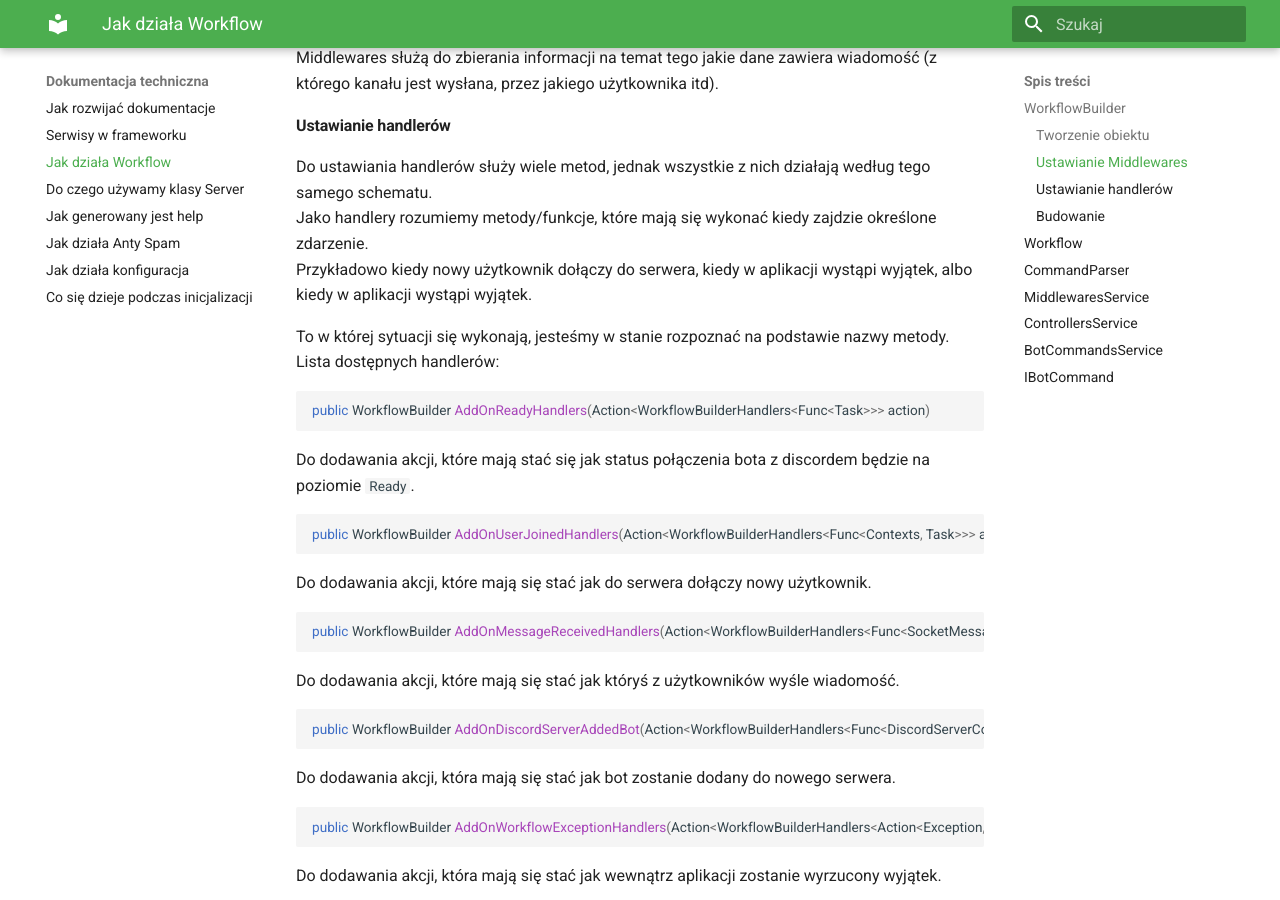
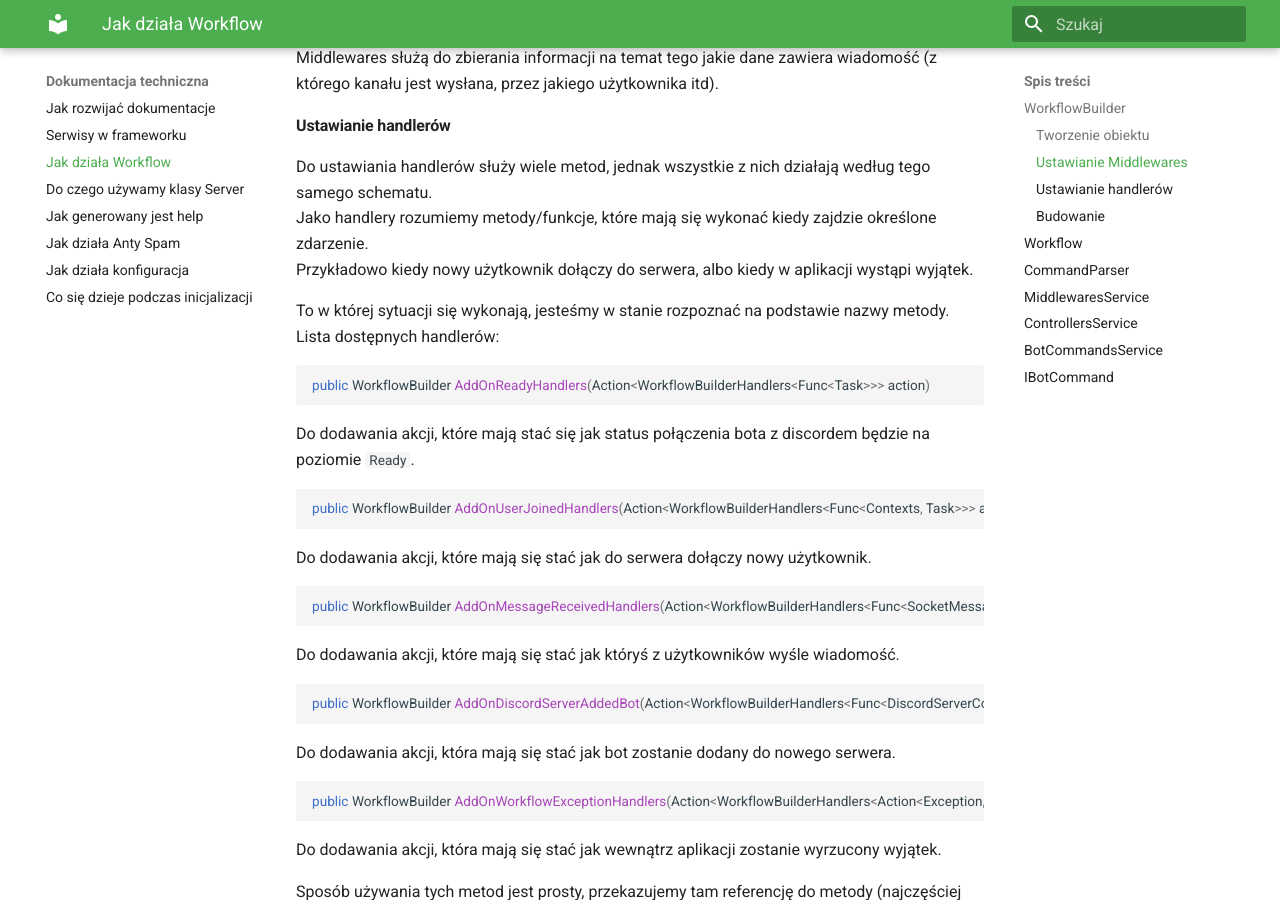
Before and after one commit to Devscord-Team/Watchman, an MkDocs documentation site: the page built from docs/134-workflow.md, in a window 1280 px wide and 900 px high, scrolled down 2479 px. Built offline with MkDocs 1.6.1 and Material for MkDocs 9.7.7, drawn with Linux system fonts in a browser that asks for light colours.

Commit message:
usuniecie powtarzającego się tekstu

```diff
--- a/docs/134-workflow.md
+++ b/docs/134-workflow.md
@@ -100,7 +100,7 @@ Middlewares służą do zbierania informacji na temat tego jakie dane zawiera  w
 #### Ustawianie handlerów
 Do ustawiania handlerów służy wiele metod, jednak wszystkie z nich działają według tego samego schematu.
 Jako handlery rozumiemy metody/funkcje, które mają się wykonać kiedy zajdzie określone zdarzenie.
-Przykładowo kiedy nowy użytkownik dołączy do serwera, kiedy w aplikacji wystąpi wyjątek, albo kiedy w aplikacji wystąpi wyjątek.
+Przykładowo kiedy nowy użytkownik dołączy do serwera, albo kiedy w aplikacji wystąpi wyjątek.
 
 To w której sytuacji się wykonają, jesteśmy w stanie rozpoznać na podstawie nazwy metody.
 Lista dostępnych handlerów:
```
